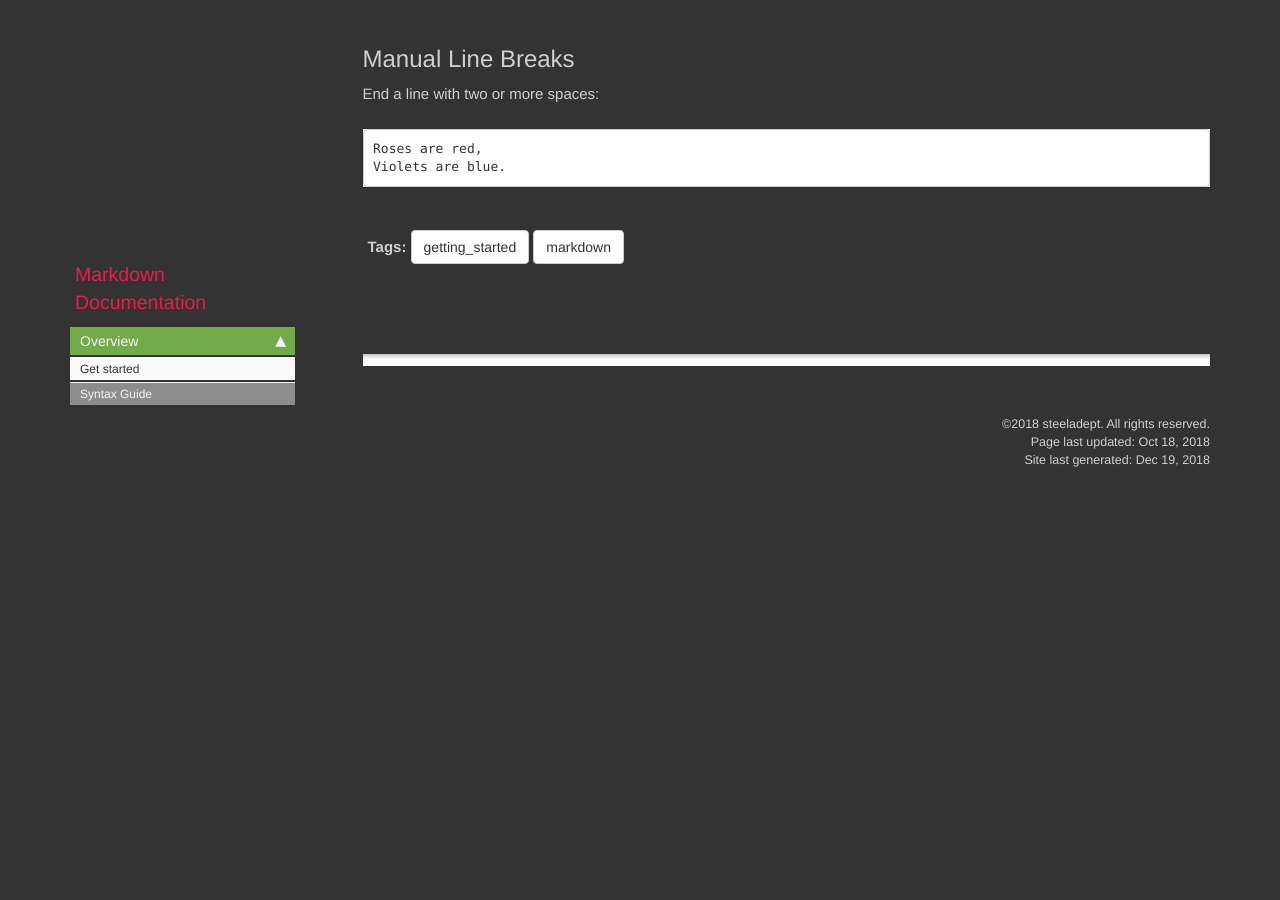
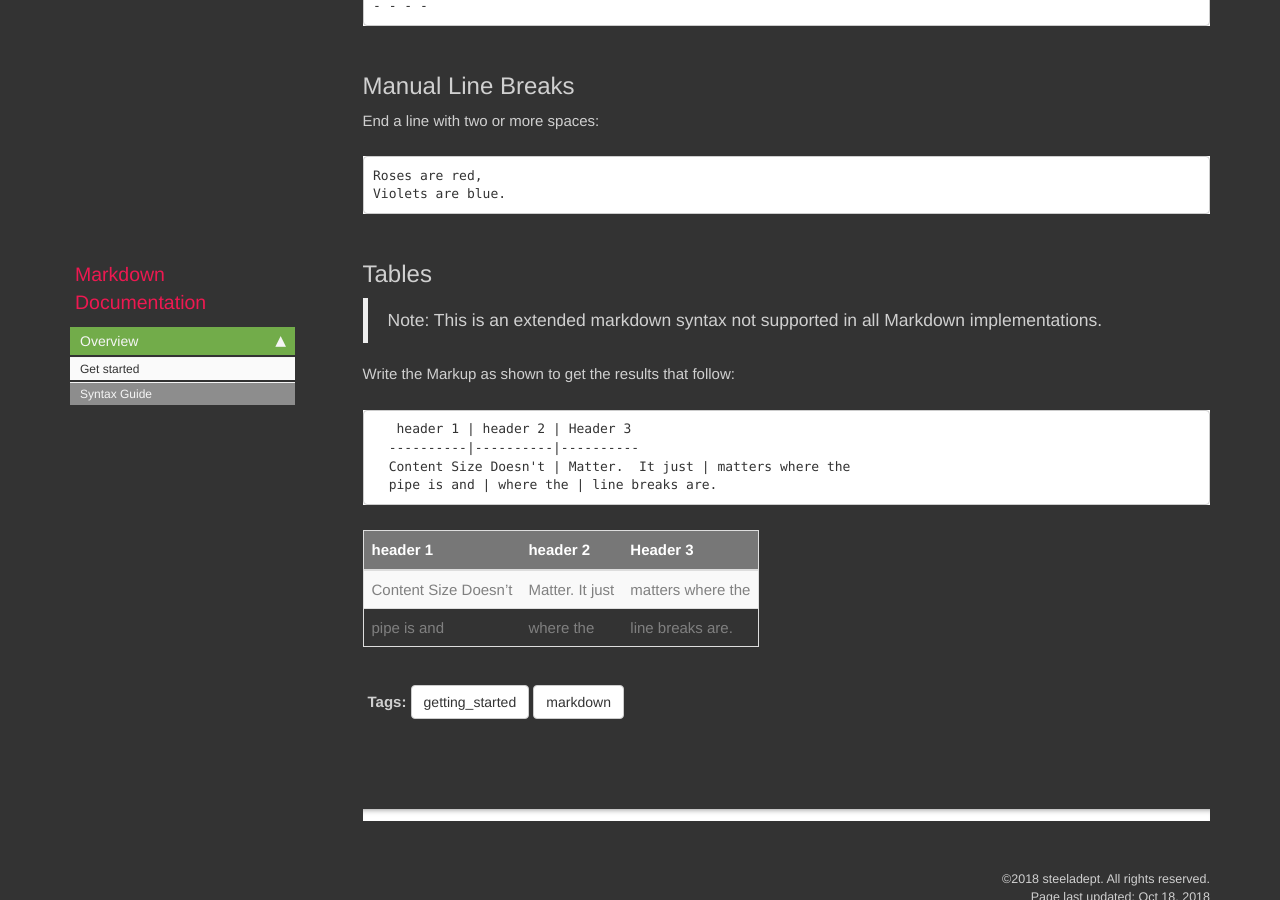
Before and after one commit to steeladept/steeladept.github.io, a Jekyll site: the page built from pages/markdown/MarkdownSyntaxGuide.md, in a window 1280 px wide and 900 px high, scrolled down 3345 px. Built offline with Jekyll 4.4.1, drawn with Linux system fonts in a browser that asks for light colours; nearby versions of some CDN libraries; comment, search, counter and statistics services are not loaded; before the commit the page ends 3865 px from its top, so only the background shows below that.

Commit message:
Added Tables to the Syntax guide

````diff
--- a/pages/markdown/MarkdownSyntaxGuide.md
+++ b/pages/markdown/MarkdownSyntaxGuide.md
@@ -128,3 +128,22 @@ End a line with two or more spaces:
 
     Roses are red,
     Violets are blue.
+
+## Tables ##
+
+>Note: This is an extended markdown syntax not supported in all Markdown implementations.
+
+Write the Markup as shown to get the results that follow:
+
+```text
+   header 1 | header 2 | Header 3
+  ----------|----------|----------
+  Content Size Doesn't | Matter.  It just | matters where the
+  pipe is and | where the | line breaks are.
+```
+
+
+ header 1 | header 2 | Header 3
+----------|----------|----------
+Content Size Doesn't | Matter.  It just | matters where the
+pipe is and | where the | line breaks are.
````
